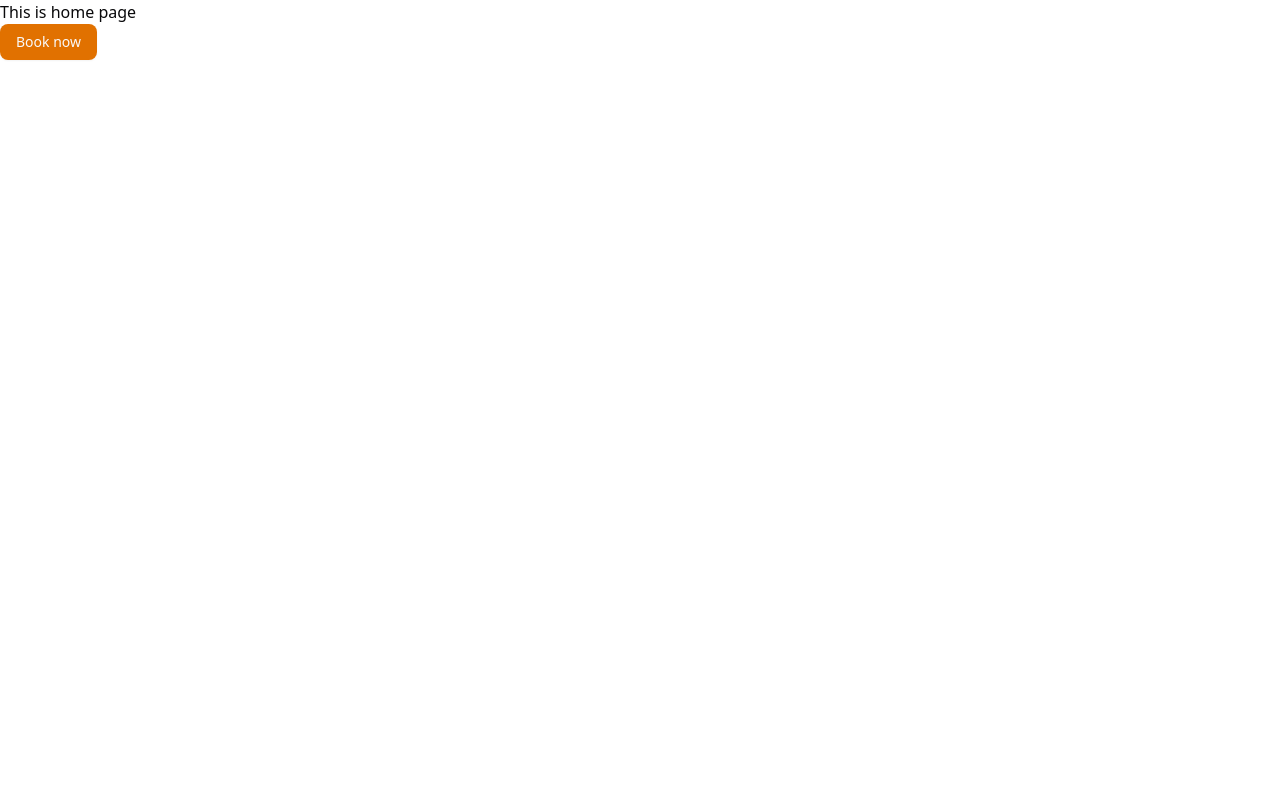
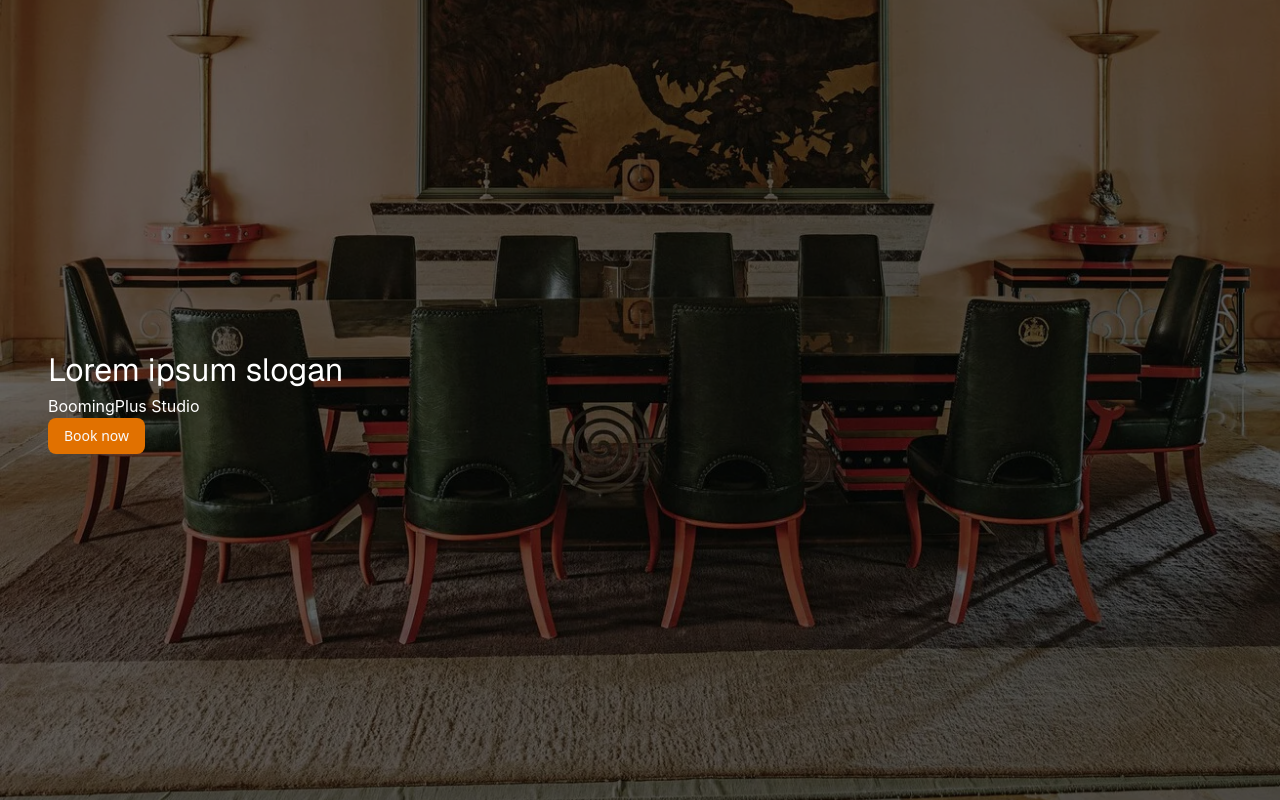
Before and after one commit to TeukuRyanIskandar/boomingPlus, a Next.js app: page / in a window 1280 px wide. Built offline with nearby package versions, Linux system fonts and the light colour scheme.

Commit message:
Add landing page skeleton

```diff
--- a/src/app/page.tsx
+++ b/src/app/page.tsx
@@ -1,15 +1,40 @@
 "use client"
 
+import Typography from "@/components/Typography";
 import { Button } from "@/components/ui/button";
 import Link from "next/link";
 
 export default function Home() {
   return (
-    <div>
-      <h1>This is home page</h1>
-      <Button asChild>
-        <Link href="/booking">Book now</Link>
-      </Button>
+    <div className="relative min-h-screen flex items-center justify-center px-4">
+
+      <div
+        className="absolute inset-0 z-0"
+        style={{
+          backgroundImage: `url(/artdeco.webp)`,
+          backgroundSize: 'cover',
+          backgroundPosition: 'center',
+        }}
+      />
+      <div className="absolute inset-0 bg-black/60 z-10" />
+      <div className="relative mx-auto max-w-7xl px-4 sm:px-6 lg:px-8 w-full z-20">
+        <Typography
+          variant="h1"
+          align="left"
+          fontSize="2rem"
+        >
+          Lorem ipsum slogan
+        </Typography>
+        <Typography
+          font="Inter"
+          align="left"
+        >
+          BoomingPlus Studio
+        </Typography>
+        <Button asChild>
+          <Link href="/booking">Book now</Link>
+        </Button>
+      </div>
     </div>
   );
 }
```
